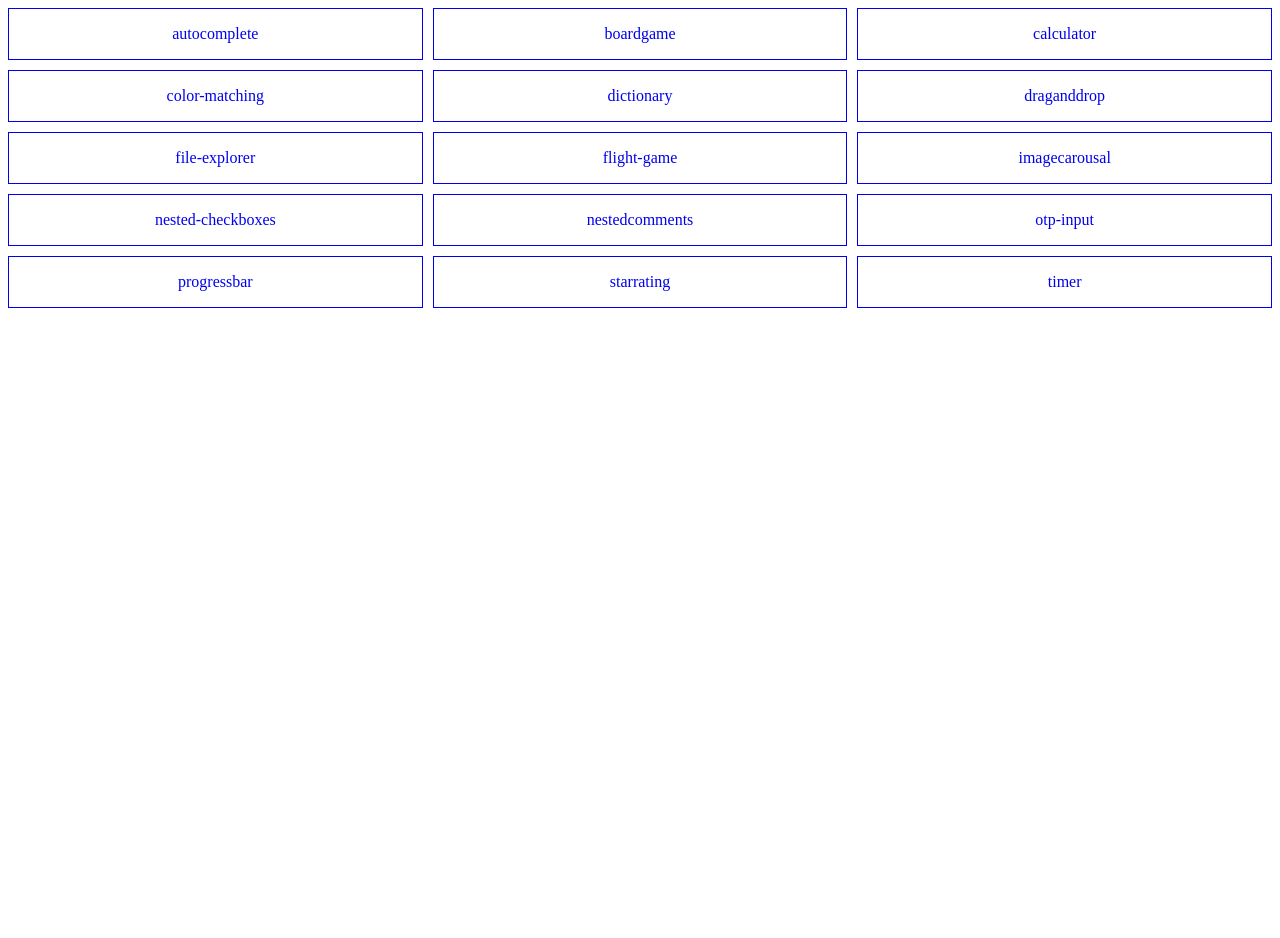
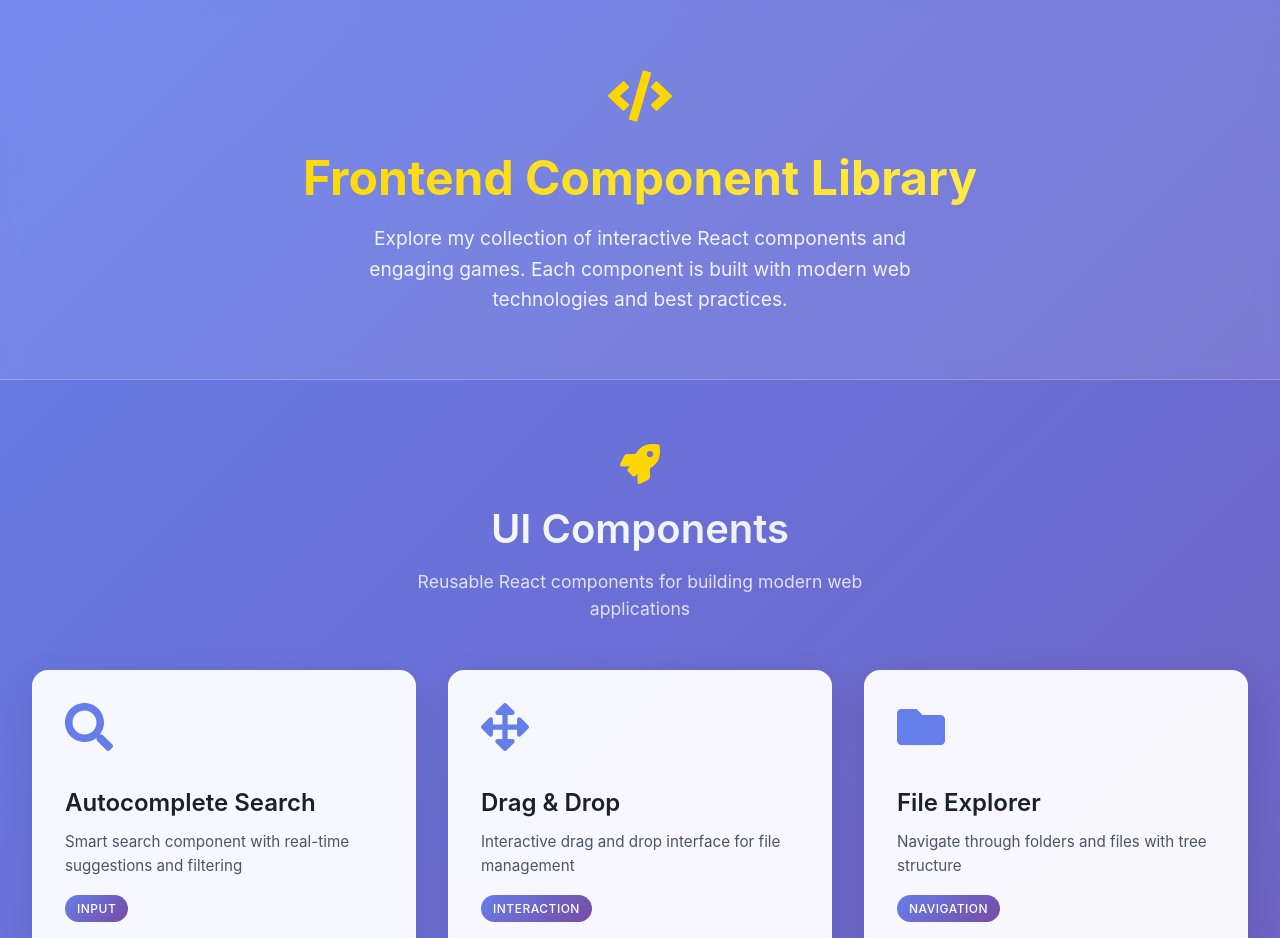
Before and after one commit to saivivek116/frontend-components, a Next.js app: page / in a window 1280 px wide. Shown: the top 938 px of the page. Before the commit the page ends 808 px from the top, so only its background shows below. Built offline with nearby package versions, Linux system fonts and the light colour scheme.

Commit message:
modified design of landing page

```diff
--- a/src/app/globals.css
+++ b/src/app/globals.css
@@ -1,7 +1,56 @@
+/* Reset and Base Styles */
+* {
+  margin: 0;
+  padding: 0;
+  box-sizing: border-box;
+}
+
 html,
 body {
   max-width: 100vw;
   overflow-x: hidden;
-  height: 100vh;
-  box-sizing: border-box;
+  min-height: 100vh;
+  font-family: -apple-system, BlinkMacSystemFont, 'Segoe UI', 'Roboto', 'Oxygen',
+    'Ubuntu', 'Cantarell', 'Fira Sans', 'Droid Sans', 'Helvetica Neue',
+    sans-serif;
+  -webkit-font-smoothing: antialiased;
+  -moz-osx-font-smoothing: grayscale;
 }
+
+/* Smooth scrolling */
+html {
+  scroll-behavior: smooth;
+}
+
+/* Remove default button styles */
+button {
+  border: none;
+  background: none;
+  font-family: inherit;
+  cursor: pointer;
+}
+
+/* Remove default link styles */
+a {
+  color: inherit;
+  text-decoration: none;
+}
+
+/* Default focus styles */
+*:focus {
+  outline: 2px solid #667eea;
+  outline-offset: 2px;
+}
+
+/* Utility classes */
+.sr-only {
+  position: absolute;
+  width: 1px;
+  height: 1px;
+  padding: 0;
+  margin: -1px;
+  overflow: hidden;
+  clip: rect(0, 0, 0, 0);
+  white-space: nowrap;
+  border: 0;
+}
--- a/src/app/page.js
+++ b/src/app/page.js
@@ -1,52 +1,215 @@
 "use client";
 import styles from "./page.module.css";
 import Link from "next/link";
-import { useState, useEffect } from "react";
+import {
+  FaSearch,
+  FaArrowsAlt,
+  FaFolder,
+  FaImages,
+  FaCheckSquare,
+  FaComments,
+  FaKeyboard,
+  FaChartLine,
+  FaStar,
+  FaClock,
+  FaGamepad,
+  FaCalculator,
+  FaPalette,
+  FaBook,
+  FaPlane,
+  FaCode,
+  FaRocket
+} from "react-icons/fa";
 
-const items = [
-	{ "name": "autocomplete", "url": "/autocomplete" },
-	{ "name": "boardgame", "url": "/boardgame" },
-	{ "name": "calculator", "url": "/calculator" },
-	{ "name": "color-matching", "url": "/color-matching" },
-	{ "name": "dictionary", "url": "/dictionary" },
-	{ "name": "draganddrop", "url": "/draganddrop" },
-	{ "name": "file-explorer", "url": "/file-explorer" },
-	{ "name": "flight-game", "url": "/flight-game" },
-	{ "name": "imagecarousal", "url": "/imagecarousal" },
-	{ "name": "nested-checkboxes", "url": "/nested-checkboxes" },
-	{ "name": "nestedcomments", "url": "/nestedcomments" },
-	{ "name": "otp-input", "url": "/otp-input" },
-	{ "name": "progressbar", "url": "/progressbar" },
-	{ "name": "starrating", "url": "/starrating" },
-	{ "name": "timer", "url": "/timer" }
-]
+const components = [
+  {
+    name: "autocomplete",
+    url: "/autocomplete",
+    title: "Autocomplete Search",
+    description: "Smart search component with real-time suggestions and filtering",
+    icon: FaSearch,
+    category: "input"
+  },
+  {
+    name: "draganddrop",
+    url: "/draganddrop",
+    title: "Drag & Drop",
+    description: "Interactive drag and drop interface for file management",
+    icon: FaArrowsAlt,
+    category: "interaction"
+  },
+  {
+    name: "file-explorer",
+    url: "/file-explorer",
+    title: "File Explorer",
+    description: "Navigate through folders and files with tree structure",
+    icon: FaFolder,
+    category: "navigation"
+  },
+  {
+    name: "imagecarousal",
+    url: "/imagecarousal",
+    title: "Image Carousel",
+    description: "Smooth image slider with navigation controls",
+    icon: FaImages,
+    category: "media"
+  },
+  {
+    name: "nested-checkboxes",
+    url: "/nested-checkboxes",
+    title: "Nested Checkboxes",
+    description: "Hierarchical checkbox system with parent-child relationships",
+    icon: FaCheckSquare,
+    category: "input"
+  },
+  {
+    name: "nestedcomments",
+    url: "/nestedcomments",
+    title: "Nested Comments",
+    description: "Reddit-style threaded comment system with replies",
+    icon: FaComments,
+    category: "social"
+  },
+  {
+    name: "otp-input",
+    url: "/otp-input",
+    title: "OTP Input",
+    description: "One-time password input with auto-focus and validation",
+    icon: FaKeyboard,
+    category: "input"
+  },
+  {
+    name: "progressbar",
+    url: "/progressbar",
+    title: "Progress Bar",
+    description: "Animated progress indicators for loading states",
+    icon: FaChartLine,
+    category: "feedback"
+  },
+  {
+    name: "starrating",
+    url: "/starrating",
+    title: "Star Rating",
+    description: "Interactive star rating component for user feedback",
+    icon: FaStar,
+    category: "input"
+  },
+  {
+    name: "timer",
+    url: "/timer",
+    title: "Timer",
+    description: "Countdown and stopwatch functionality with controls",
+    icon: FaClock,
+    category: "utility"
+  }
+];
+
+const games = [
+  {
+    name: "boardgame",
+    url: "/boardgame",
+    title: "Board Game",
+    description: "Interactive board game with strategic gameplay",
+    icon: FaGamepad,
+    category: "strategy"
+  },
+  {
+    name: "calculator",
+    url: "/calculator",
+    title: "Calculator",
+    description: "Full-featured calculator with advanced operations",
+    icon: FaCalculator,
+    category: "utility"
+  },
+  {
+    name: "color-matching",
+    url: "/color-matching",
+    title: "Color Matching",
+    description: "Test your color perception and matching skills",
+    icon: FaPalette,
+    category: "puzzle"
+  },
+  {
+    name: "dictionary",
+    url: "/dictionary",
+    title: "Dictionary Game",
+    description: "Word lookup and vocabulary building game",
+    icon: FaBook,
+    category: "educational"
+  },
+  {
+    name: "flight-game",
+    url: "/flight-game",
+    title: "Flight Game",
+    description: "Navigate through obstacles in this exciting flight adventure",
+    icon: FaPlane,
+    category: "action"
+  }
+];
 
 export default function Home() {
-  const [viewed, setViewed] = useState([]);
-  useEffect(()=>{
-    const list = sessionStorage.getItem("viewed") || "[]";
-    setViewed(JSON.parse(list));
-  },[]);
-  const handleSelect = (i)=>{
-    if(viewed.includes(i)){
-      return
-    }
-    const viewedlist = [...viewed, i];
-    setViewed(viewedlist);
-    sessionStorage.setItem("viewed", JSON.stringify(viewedlist))
-  }
-  console.log(viewed)
-	return (
-		<div className={styles.page}>
-			{
-        items.map((item,i)=>{
-          return (
-            <Link href={item.url}
-            key={i}
-            className={`${styles.item} ${viewed.includes(i)?styles.viewed:""} `} onClick={()=>handleSelect(i)}>{item.name}</Link>
-          )
-        })
-      }
-		</div>
-	);
+  const renderCard = (item, index) => {
+    const IconComponent = item.icon;
+
+    return (
+      <Link
+        href={item.url}
+        key={item.name}
+        className={styles.card}
+      >
+        <div className={styles.cardIcon}>
+          <IconComponent />
+        </div>
+        <div className={styles.cardContent}>
+          <h3 className={styles.cardTitle}>{item.title}</h3>
+          <p className={styles.cardDescription}>{item.description}</p>
+          <span className={styles.cardCategory}>{item.category}</span>
+        </div>
+      </Link>
+    );
+  };
+
+  return (
+    <div className={styles.page}>
+      {/* Hero Section */}
+      <header className={styles.hero}>
+        <div className={styles.heroContent}>
+          <FaCode className={styles.heroIcon} />
+          <h1 className={styles.heroTitle}>Frontend Component Library</h1>
+          <p className={styles.heroDescription}>
+            Explore my collection of interactive React components and engaging games.
+            Each component is built with modern web technologies and best practices.
+          </p>
+        </div>
+      </header>
+
+      {/* Components Section */}
+      <section className={styles.section}>
+        <div className={styles.sectionHeader}>
+          <FaRocket className={styles.sectionIcon} />
+          <h2 className={styles.sectionTitle}>UI Components</h2>
+          <p className={styles.sectionDescription}>
+            Reusable React components for building modern web applications
+          </p>
+        </div>
+        <div className={styles.grid}>
+          {components.map((item, index) => renderCard(item, index))}
+        </div>
+      </section>
+
+      {/* Games Section */}
+      <section className={styles.section}>
+        <div className={styles.sectionHeader}>
+          <FaGamepad className={styles.sectionIcon} />
+          <h2 className={styles.sectionTitle}>Interactive Games</h2>
+          <p className={styles.sectionDescription}>
+            Fun and engaging games built with React for entertainment and learning
+          </p>
+        </div>
+        <div className={styles.grid}>
+          {games.map((item, index) => renderCard(item, index))}
+        </div>
+      </section>
+    </div>
+  );
 }
--- a/src/app/page.module.css
+++ b/src/app/page.module.css
@@ -1,25 +1,232 @@
-.page{
-  display: grid;
-  grid-template-columns: repeat(3, 1fr);
-  gap: 10px;
-
+/* Main Page Container */
+.page {
+  min-height: 100vh;
+  background: linear-gradient(135deg, #667eea 0%, #764ba2 100%);
+  padding: 0;
+  margin: 0;
 }
 
-.page a{
-  border: 1px solid;
-  padding: 16px;
-  text-decoration:none;
+/* Hero Section */
+.hero {
+  background: rgba(255, 255, 255, 0.1);
+  backdrop-filter: blur(10px);
+  border-bottom: 1px solid rgba(255, 255, 255, 0.2);
+  padding: 4rem 2rem;
   text-align: center;
-}
-
-.viewed{
-  background-color: blue;
   color: white;
 }
 
+.heroContent {
+  max-width: 800px;
+  margin: 0 auto;
+}
 
-@media(max-width:420px){
-  .page{
-    grid-template-columns: repeat(1, 1fr);
+.heroIcon {
+  font-size: 4rem;
+  margin-bottom: 1rem;
+  color: #ffd700;
+  animation: float 3s ease-in-out infinite;
+}
+
+.heroTitle {
+  font-size: 3rem;
+  font-weight: 700;
+  margin-bottom: 1rem;
+  background: linear-gradient(45deg, #ffd700, #ffed4e);
+  -webkit-background-clip: text;
+  -webkit-text-fill-color: transparent;
+  background-clip: text;
+}
+
+.heroDescription {
+  font-size: 1.2rem;
+  line-height: 1.6;
+  opacity: 0.9;
+  max-width: 600px;
+  margin: 0 auto;
+}
+
+/* Section Styling */
+.section {
+  padding: 4rem 2rem;
+  max-width: 1400px;
+  margin: 0 auto;
+}
+
+.sectionHeader {
+  text-align: center;
+  margin-bottom: 3rem;
+  color: white;
+}
+
+.sectionIcon {
+  font-size: 2.5rem;
+  color: #ffd700;
+  margin-bottom: 1rem;
+}
+
+.sectionTitle {
+  font-size: 2.5rem;
+  font-weight: 600;
+  margin-bottom: 1rem;
+  background: linear-gradient(45deg, #ffffff, #e2e8f0);
+  -webkit-background-clip: text;
+  -webkit-text-fill-color: transparent;
+  background-clip: text;
+}
+
+.sectionDescription {
+  font-size: 1.1rem;
+  opacity: 0.8;
+  max-width: 500px;
+  margin: 0 auto;
+  line-height: 1.5;
+}
+
+/* Grid Layout */
+.grid {
+  display: grid;
+  grid-template-columns: repeat(auto-fit, minmax(350px, 1fr));
+  gap: 2rem;
+  margin-top: 2rem;
+}
+
+/* Card Styling */
+.card {
+  background: rgba(255, 255, 255, 0.95);
+  border-radius: 16px;
+  padding: 2rem;
+  text-decoration: none;
+  color: #333;
+  position: relative;
+  overflow: hidden;
+  transition: all 0.3s cubic-bezier(0.4, 0, 0.2, 1);
+  border: 1px solid rgba(255, 255, 255, 0.2);
+  backdrop-filter: blur(10px);
+  box-shadow: 0 8px 32px rgba(0, 0, 0, 0.1);
+}
+
+.card:hover {
+  transform: translateY(-8px);
+  box-shadow: 0 20px 60px rgba(0, 0, 0, 0.2);
+  background: rgba(255, 255, 255, 1);
+}
+
+.card::before {
+  content: '';
+  position: absolute;
+  top: 0;
+  left: 0;
+  right: 0;
+  height: 4px;
+  background: linear-gradient(90deg, #667eea, #764ba2);
+  opacity: 0;
+  transition: opacity 0.3s ease;
+}
+
+.card:hover::before {
+  opacity: 1;
+}
+
+.cardIcon {
+  font-size: 3rem;
+  color: #667eea;
+  margin-bottom: 1.5rem;
+  transition: all 0.3s ease;
+}
+
+.card:hover .cardIcon {
+  color: #764ba2;
+  transform: scale(1.1);
+}
+
+.cardContent {
+  position: relative;
+}
+
+.cardTitle {
+  font-size: 1.5rem;
+  font-weight: 600;
+  margin-bottom: 0.75rem;
+  color: #1a202c;
+  line-height: 1.3;
+}
+
+.cardDescription {
+  font-size: 0.95rem;
+  color: #4a5568;
+  line-height: 1.6;
+  margin-bottom: 1rem;
+}
+
+.cardCategory {
+  display: inline-block;
+  background: linear-gradient(135deg, #667eea, #764ba2);
+  color: white;
+  font-size: 0.75rem;
+  font-weight: 500;
+  padding: 0.375rem 0.75rem;
+  border-radius: 20px;
+  text-transform: uppercase;
+  letter-spacing: 0.5px;
+}
+
+/* Animations */
+@keyframes float {
+  0%, 100% { transform: translateY(0px); }
+  50% { transform: translateY(-10px); }
+}
+
+/* Responsive Design */
+@media (max-width: 768px) {
+  .heroTitle {
+    font-size: 2.5rem;
+  }
+
+  .heroDescription {
+    font-size: 1rem;
+  }
+
+  .hero {
+    padding: 3rem 1rem;
+  }
+
+  .section {
+    padding: 3rem 1rem;
+  }
+
+  .sectionTitle {
+    font-size: 2rem;
+  }
+
+  .grid {
+    grid-template-columns: 1fr;
+    gap: 1.5rem;
+  }
+
+  .card {
+    padding: 1.5rem;
+  }
+
+  .cardIcon {
+    font-size: 2.5rem;
+  }
+
+  .cardTitle {
+    font-size: 1.25rem;
   }
 }
+
+@media (max-width: 480px) {
+  .heroTitle {
+    font-size: 2rem;
+  }
+
+  .grid {
+    grid-template-columns: 1fr;
+  }
+
+  .card {
+    margin: 0 0.5rem;
+  }
+}
--- a/src/app/starrating/page.jsx
+++ b/src/app/starrating/page.jsx
@@ -22,7 +22,8 @@ const StarRating = ()=>{
             {
             new Array(5).fill(0).map((i,idx)=>{
                 return (
-                    <i key={idx+1} className={`fa ${hover>=idx || selected>=idx?"fa-star":"fa-star-o"}`}
+                    <i key={idx+1}
+                     className={`fa ${hover>=idx || selected>=idx?"fa-star":"fa-star-o"}`}
                      onClick={()=>handleClick(idx)}
                     onMouseEnter={()=>handleMouseEnter(idx)}
                     onMouseLeave={()=>handleMouseLeave(idx)}></i>
```
